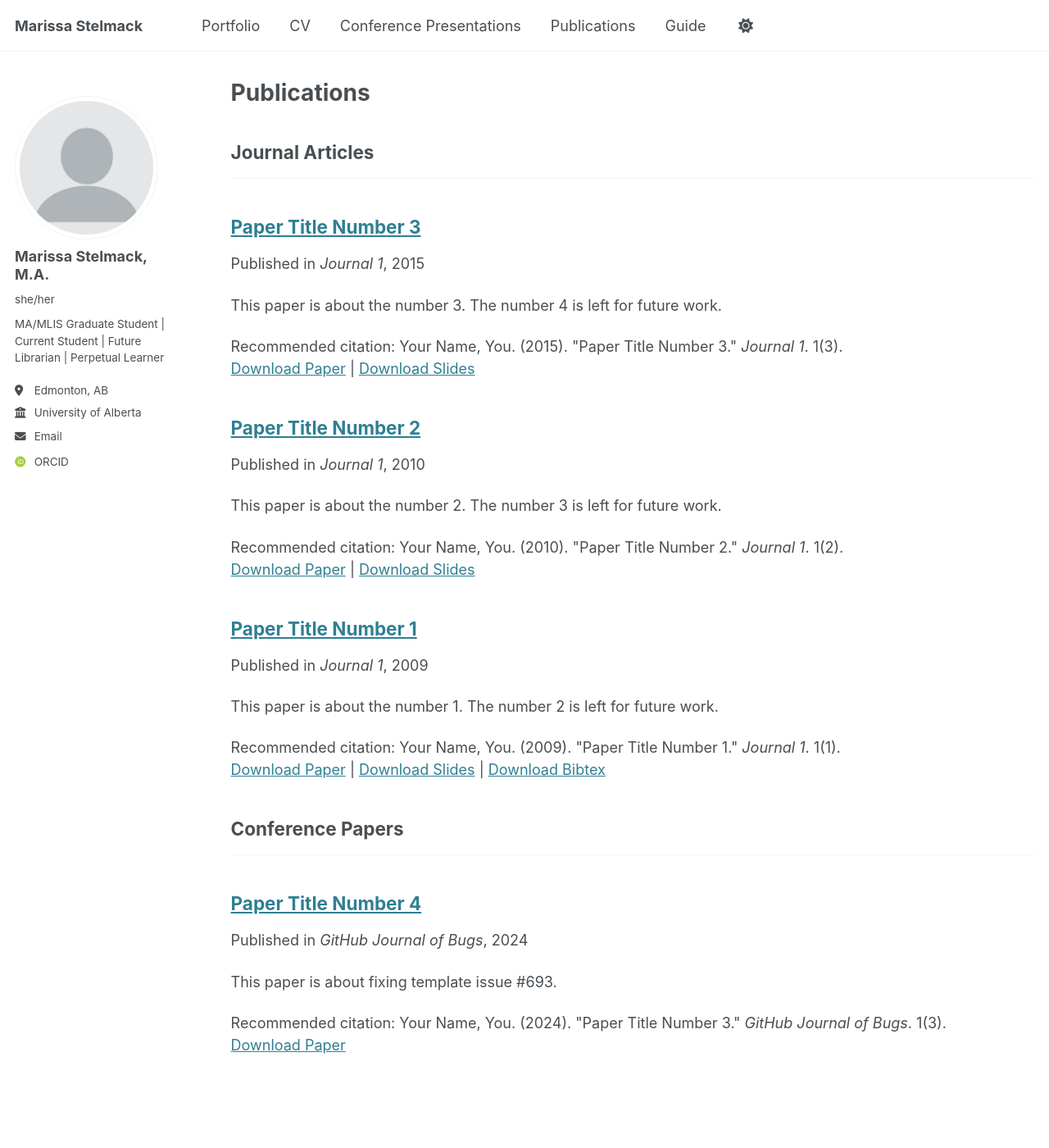
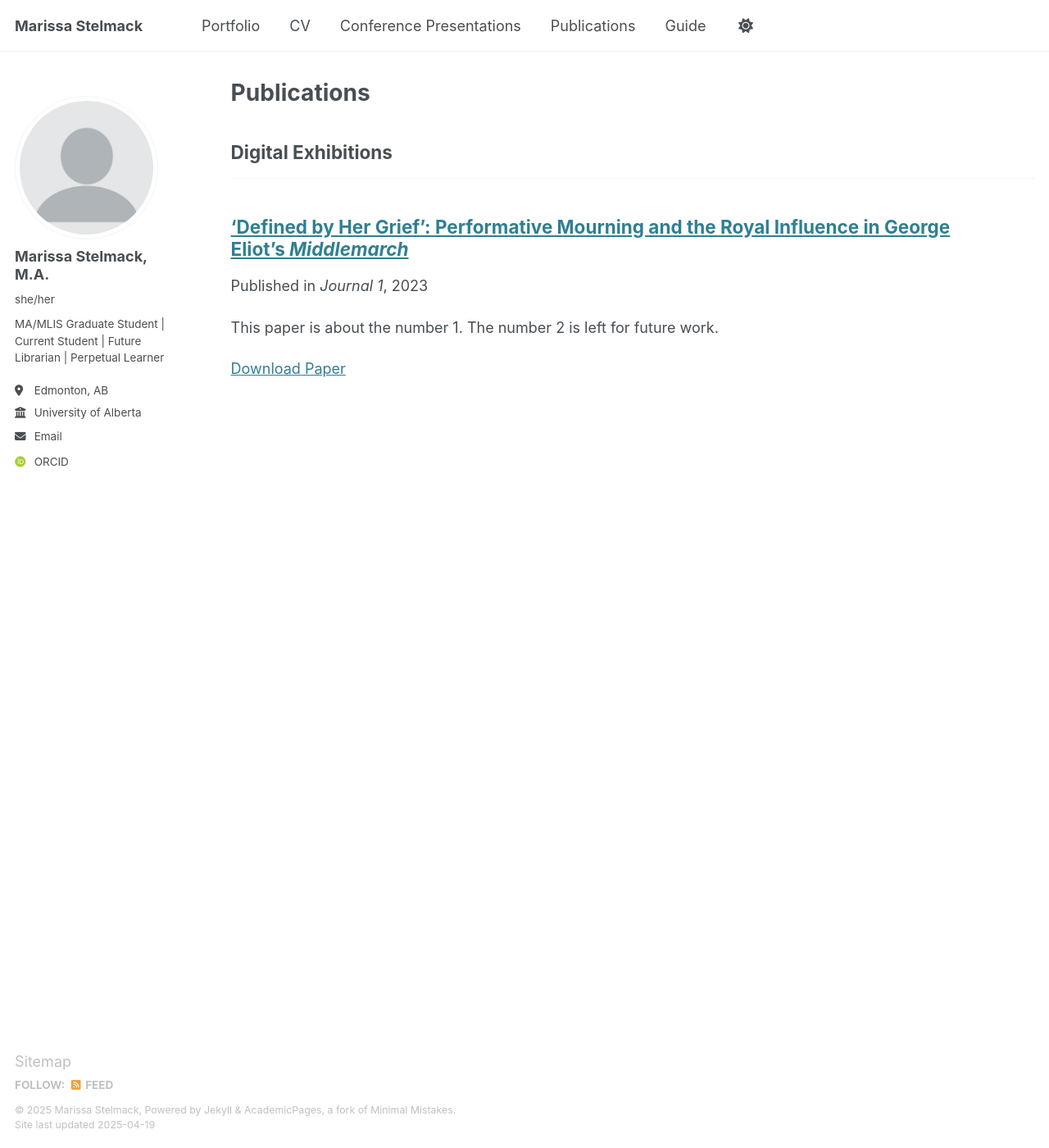
Before and after one commit to mstelmac/about, a Jekyll site: the page built from _pages/publications.html, in a window 1280 px wide and 1400 px high. Shown: the whole window at 82% size. Built offline with Jekyll 4.4.1, drawn with Linux system fonts in a browser that asks for light colours; some web fonts are replaced.

Commit message:
Talks and Publication changes

```diff
--- a/_config.yml
+++ b/_config.yml
@@ -83,6 +83,8 @@ publication_category:
     title: 'Journal Articles'
   conferences:
     title: 'Conference Papers'
+  digital exhibitions:
+    title: 'Digital Exhibitions'
 
 # Site Settings
 teaser                   :  # filename of teaser fallback teaser image placed in /images/, .e.g. "500x300.png"
--- a/_publications/2009-10-01-paper-title-number-1.md
+++ /dev/null
@@ -1,14 +0,0 @@
----
-title: "Paper Title Number 1"
-collection: publications
-category: manuscripts
-permalink: /publication/2009-10-01-paper-title-number-1
-excerpt: 'This paper is about the number 1. The number 2 is left for future work.'
-date: 2009-10-01
-venue: 'Journal 1'
-slidesurl: 'http://academicpages.github.io/files/slides1.pdf'
-paperurl: 'http://academicpages.github.io/files/paper1.pdf'
-bibtexurl: 'http://academicpages.github.io/files/bibtex1.bib'
-citation: 'Your Name, You. (2009). &quot;Paper Title Number 1.&quot; <i>Journal 1</i>. 1(1).'
----
-The contents above will be part of a list of publications, if the user clicks the link for the publication than the contents of section will be rendered as a full page, allowing you to provide more information about the paper for the reader. When publications are displayed as a single page, the contents of the above "citation" field will automatically be included below this section in a smaller font.
--- a/_publications/2010-10-01-paper-title-number-2.md
+++ /dev/null
@@ -1,14 +0,0 @@
----
-title: "Paper Title Number 2"
-collection: publications
-category: manuscripts
-permalink: /publication/2010-10-01-paper-title-number-2
-excerpt: 'This paper is about the number 2. The number 3 is left for future work.'
-date: 2010-10-01
-venue: 'Journal 1'
-slidesurl: 'http://academicpages.github.io/files/slides2.pdf'
-paperurl: 'http://academicpages.github.io/files/paper2.pdf'
-citation: 'Your Name, You. (2010). &quot;Paper Title Number 2.&quot; <i>Journal 1</i>. 1(2).'
----
-
-The contents above will be part of a list of publications, if the user clicks the link for the publication than the contents of section will be rendered as a full page, allowing you to provide more information about the paper for the reader. When publications are displayed as a single page, the contents of the above "citation" field will automatically be included below this section in a smaller font.
--- a/_publications/2015-10-01-paper-title-number-3.md
+++ /dev/null
@@ -1,14 +0,0 @@
----
-title: "Paper Title Number 3"
-collection: publications
-category: manuscripts
-permalink: /publication/2015-10-01-paper-title-number-3
-excerpt: 'This paper is about the number 3. The number 4 is left for future work.'
-date: 2015-10-01
-venue: 'Journal 1'
-slidesurl: 'http://academicpages.github.io/files/slides3.pdf'
-paperurl: 'http://academicpages.github.io/files/paper3.pdf'
-citation: 'Your Name, You. (2015). &quot;Paper Title Number 3.&quot; <i>Journal 1</i>. 1(3).'
----
-
-The contents above will be part of a list of publications, if the user clicks the link for the publication than the contents of section will be rendered as a full page, allowing you to provide more information about the paper for the reader. When publications are displayed as a single page, the contents of the above "citation" field will automatically be included below this section in a smaller font.
--- /dev/null
+++ b/_publications/2023-12-01.md
@@ -0,0 +1,13 @@
+---
+title: "‘Defined by Her Grief’: Performative Mourning and the Royal Influence in George Eliot’s *Middlemarch*"
+collection: publications
+category: digital exhibitions
+permalink: /publication/2023-12-01
+excerpt: 'This paper is about the number 1. The number 2 is left for future work.'
+date: 2023-12-01
+venue: 'Journal 1'
+# slidesurl: 'http://academicpages.github.io/files/slides1.pdf'
+paperurl: 'https://exhibits.library.ucalgary.ca/s/engl-519-609/page/marissa-stelmack'
+# bibtexurl: 'http://academicpages.github.io/files/bibtex1.bib'
+# citation: 'Your Name, You. (2009). &quot;Paper Title Number 1.&quot; <i>Journal 1</i>. 1(1).'
+---
--- a/_publications/2024-02-17-paper-title-number-4.md
+++ /dev/null
@@ -1,13 +0,0 @@
----
-title: "Paper Title Number 4"
-collection: publications
-category: conferences
-permalink: /publication/2024-02-17-paper-title-number-4
-excerpt: 'This paper is about fixing template issue #693.'
-date: 2024-02-17
-venue: 'GitHub Journal of Bugs'
-paperurl: 'http://academicpages.github.io/files/paper3.pdf'
-citation: 'Your Name, You. (2024). &quot;Paper Title Number 3.&quot; <i>GitHub Journal of Bugs</i>. 1(3).'
----
-
-The contents above will be part of a list of publications, if the user clicks the link for the publication than the contents of section will be rendered as a full page, allowing you to provide more information about the paper for the reader. When publications are displayed as a single page, the contents of the above "citation" field will automatically be included below this section in a smaller font.
```
Also changed, not shown: _talks/2024-04-26.md (+1 -1 lines), _talks/2025-03-04.md (+6 -6 lines).
